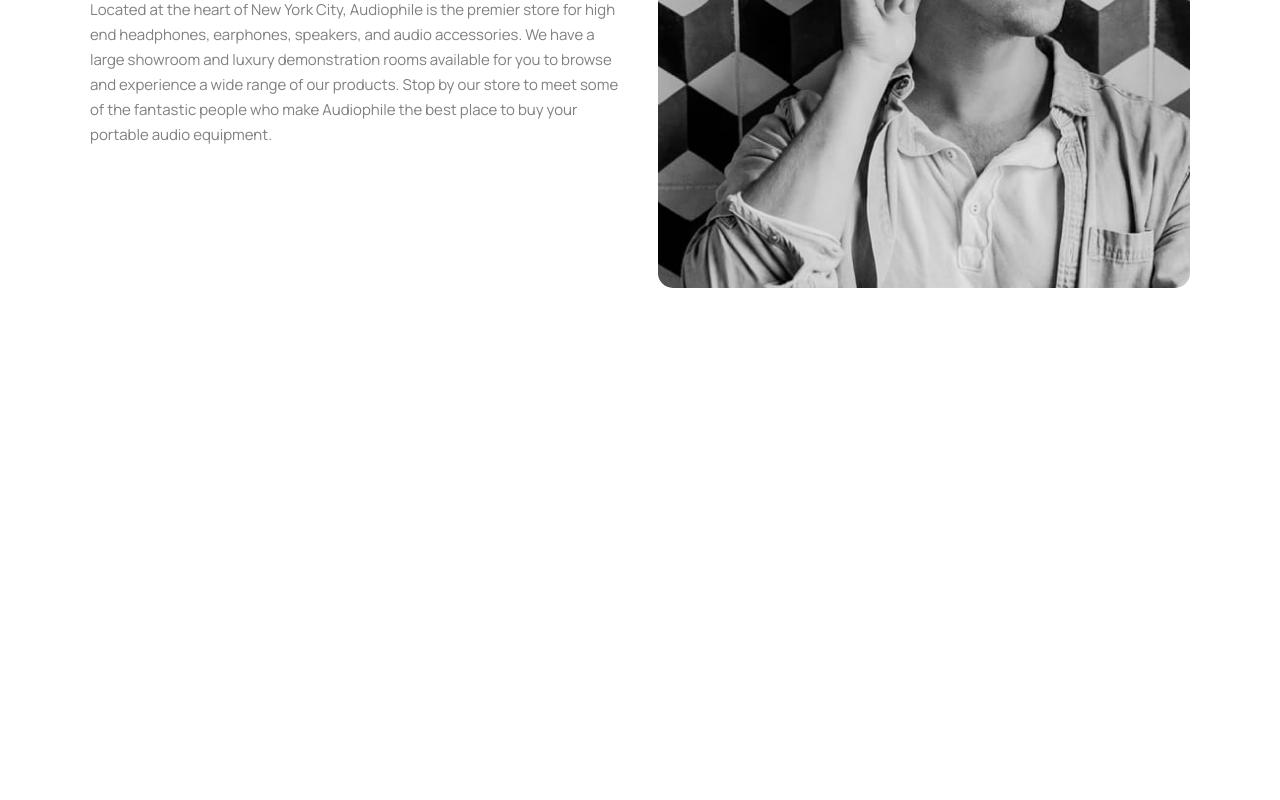
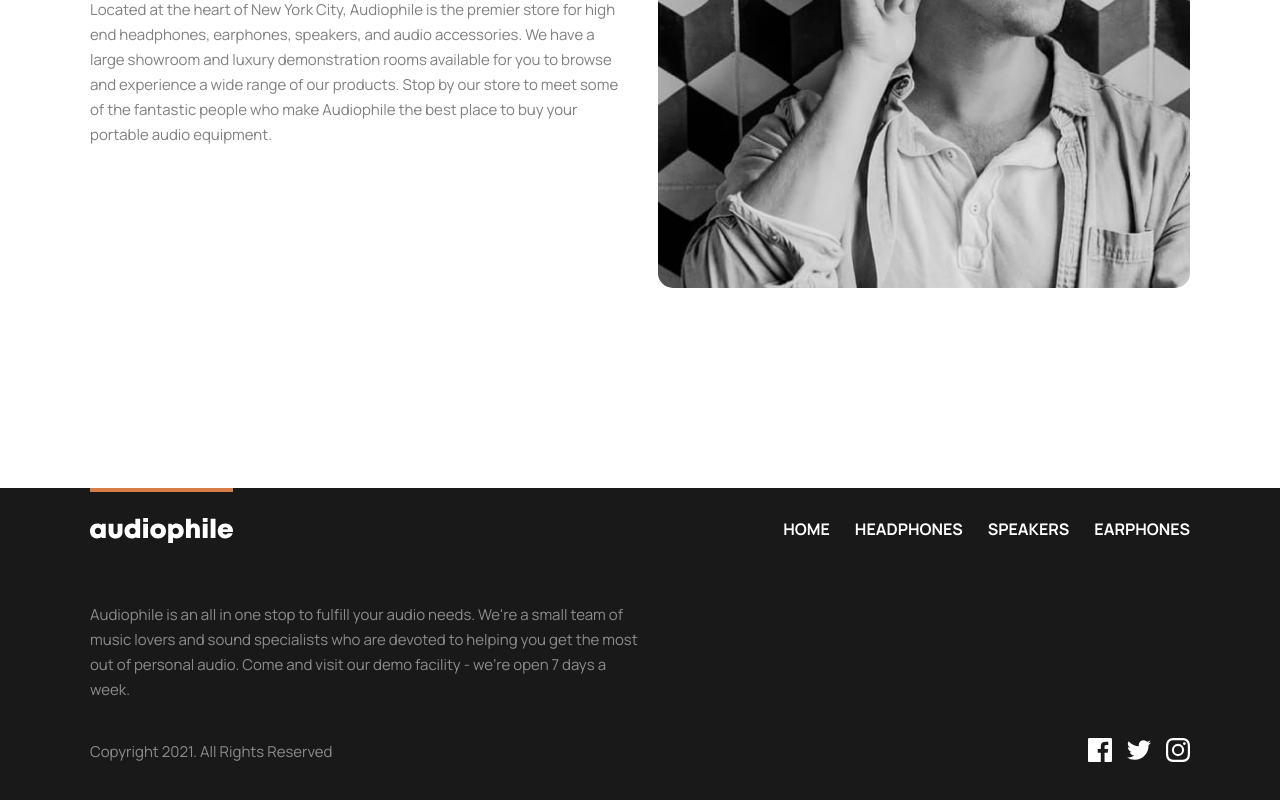
Before and after one commit to Pylenya/audio-ecommerce-react, a React (Create React App) app: page / in a window 1280 px wide. Shown: the part 2814-3614 px from the top of the page. Before the commit the page ends 3102 px from the top, so only its background shows below. Built offline with nearby package versions, Linux system fonts and the light colour scheme.

Commit message:
add footer

```diff
--- a/src/components/BestGear/bestgear.scss
+++ b/src/components/BestGear/bestgear.scss
@@ -1,3 +1,7 @@
+.bestgear {
+  margin-bottom: 200px;
+}
+
 .bestgear__box {
   display: grid;
   grid-template-columns: 1fr 1fr;
--- /dev/null
+++ b/src/components/Footer/Footer.jsx
@@ -0,0 +1,86 @@
+import React from "react";
+import "./footer.scss";
+import Logo from "../Logo/Logo";
+
+export const Footer = () => {
+  return (
+    <footer className="footer">
+      <div className="container">
+        <div className="footer__row">
+          <div className="footer__img">
+            <Logo />
+          </div>
+          <nav className="footer__nav">
+            <ul className="footer__items">
+              <li className="footer__item">
+                <a className="footer__item-link" href="!#">
+                  Home
+                </a>
+              </li>
+              <li className="footer__item">
+                <a className="footer__item-link" href="!#">
+                  Headphones
+                </a>
+              </li>
+              <li className="footer__item">
+                <a className="footer__item-link" href="!#">
+                  Speakers
+                </a>
+              </li>
+              <li className="footer__item">
+                <a className="footer__item-link" href="!#">
+                  Earphones
+                </a>
+              </li>
+            </ul>
+          </nav>
+        </div>
+        <div className="footer__grid">
+          <p className="footer__desc">
+            Audiophile is an all in one stop to fulfill your audio needs. We're
+            a small team of music lovers and sound specialists who are devoted
+            to helping you get the most out of personal audio. Come and visit
+            our demo facility - we’re open 7 days a week.
+          </p>
+          <div className="footer__copyright">
+            <span>Copyright 2021. All Rights Reserved</span>
+          </div>
+          <div className="footer__social">
+            <a href="!#" className="footer__social-link">
+              <svg
+                className="svg"
+                width="24"
+                height="24"
+                xmlns="http://www.w3.org/2000/svg"
+              >
+                <path
+                  d="M22.675 0H1.325C.593 0 0 .593 0 1.325v21.351C0 23.407.593 24 1.325 24H12.82v-9.294H9.692v-3.622h3.128V8.413c0-3.1 1.893-4.788 4.659-4.788 1.325 0 2.463.099 2.795.143v3.24l-1.918.001c-1.504 0-1.795.715-1.795 1.763v2.313h3.587l-.467 3.622h-3.12V24h6.116c.73 0 1.323-.593 1.323-1.325V1.325C24 .593 23.407 0 22.675 0z"
+                  fill="#FFF"
+                  fill-rule="nonzero"
+                />
+              </svg>
+            </a>
+            <a href="!#" className="footer__social-link">
+              <svg width="24" height="20" xmlns="http://www.w3.org/2000/svg">
+                <path
+                  d="M24 2.557a9.83 9.83 0 01-2.828.775A4.932 4.932 0 0023.337.608a9.864 9.864 0 01-3.127 1.195A4.916 4.916 0 0016.616.248c-3.179 0-5.515 2.966-4.797 6.045A13.978 13.978 0 011.671 1.149a4.93 4.93 0 001.523 6.574 4.903 4.903 0 01-2.229-.616c-.054 2.281 1.581 4.415 3.949 4.89a4.935 4.935 0 01-2.224.084 4.928 4.928 0 004.6 3.419A9.9 9.9 0 010 17.54a13.94 13.94 0 007.548 2.212c9.142 0 14.307-7.721 13.995-14.646A10.025 10.025 0 0024 2.557z"
+                  fill="#FFF"
+                  fill-rule="nonzero"
+                />
+              </svg>
+            </a>
+            <a href="!#" className="footer__social-link">
+              <svg width="24" height="24" xmlns="http://www.w3.org/2000/svg">
+                <path
+                  d="M12 2.163c3.204 0 3.584.012 4.85.07 3.252.148 4.771 1.691 4.919 4.919.058 1.265.069 1.645.069 4.849 0 3.205-.012 3.584-.069 4.849-.149 3.225-1.664 4.771-4.919 4.919-1.266.058-1.644.07-4.85.07-3.204 0-3.584-.012-4.849-.07-3.26-.149-4.771-1.699-4.919-4.92-.058-1.265-.07-1.644-.07-4.849 0-3.204.013-3.583.07-4.849.149-3.227 1.664-4.771 4.919-4.919 1.266-.057 1.645-.069 4.849-.069zM12 0C8.741 0 8.333.014 7.053.072 2.695.272.273 2.69.073 7.052.014 8.333 0 8.741 0 12c0 3.259.014 3.668.072 4.948.2 4.358 2.618 6.78 6.98 6.98C8.333 23.986 8.741 24 12 24c3.259 0 3.668-.014 4.948-.072 4.354-.2 6.782-2.618 6.979-6.98.059-1.28.073-1.689.073-4.948 0-3.259-.014-3.667-.072-4.947-.196-4.354-2.617-6.78-6.979-6.98C15.668.014 15.259 0 12 0zm0 5.838a6.162 6.162 0 100 12.324 6.162 6.162 0 000-12.324zM12 16a4 4 0 110-8 4 4 0 010 8zm6.406-11.845a1.44 1.44 0 100 2.881 1.44 1.44 0 000-2.881z"
+                  fill="#FFF"
+                />
+              </svg>
+            </a>
+          </div>
+        </div>
+      </div>
+    </footer>
+  );
+};
+export default Footer;
--- /dev/null
+++ b/src/components/Footer/footer.scss
@@ -0,0 +1,74 @@
+.footer {
+  background-color: #191919;
+}
+.footer__row {
+  display: flex;
+  justify-content: space-between;
+  padding: 30px 0;
+  margin-bottom: 30px;
+}
+
+.footer__items {
+  display: flex;
+  gap: 25px;
+}
+
+.footer__item-link {
+  font-weight: 700;
+  color: white;
+  text-transform: uppercase;
+  &:hover {
+    color: #dd6b20;
+    opacity: 0.8;
+  }
+}
+.footer__img {
+  position: relative;
+  cursor: pointer;
+  &::before {
+    position: absolute;
+    content: "";
+    top: -30px;
+    left: 0;
+    width: 100%;
+    border-bottom: 4px solid #d87d4a;
+  }
+}
+
+.active {
+  color: #dd6b20;
+}
+.footer__grid {
+  display: grid;
+  grid-template-columns: 1fr 1fr;
+  grid-template-rows: 1fr 1fr;
+  align-items: center;
+}
+.footer__desc {
+  font-weight: 400;
+  line-height: 1.66;
+  font-size: 0.9375rem;
+  color: rgba(255, 255, 255, 0.5);
+}
+.footer__copyright {
+  font-weight: 400;
+  line-height: 1.66;
+  font-size: 0.9375rem;
+  color: rgba(255, 255, 255, 0.5);
+  grid-row-start: 2;
+}
+.footer__social {
+  display: flex;
+  align-items: center;
+  justify-self: flex-end;
+  gap: 15px;
+  grid-row-start: 2;
+  svg {
+    &:hover {
+      path {
+        transition: fill 0.2s;
+        fill: #d87d4a;
+      }
+    }
+  }
+}
--- a/src/components/Pages/Home.jsx
+++ b/src/components/Pages/Home.jsx
@@ -6,6 +6,7 @@
 import ZX7Speaker from "../ZX7Speaker/ZX7Speaker";
 import YX1Earphones from "../YX1Earphones/YX1Earphones";
 import BestGear from "../BestGear/BestGear";
+import Footer from "../Footer/Footer";
 export const Home = () => {
   return (
     <>
@@ -16,6 +17,7 @@
       <ZX7Speaker />
       <YX1Earphones />
       <BestGear />
+      <Footer />
     </>
   );
 };
```
Also changed, not shown: src/images/shared/desktop/icon-twitter.svg.
